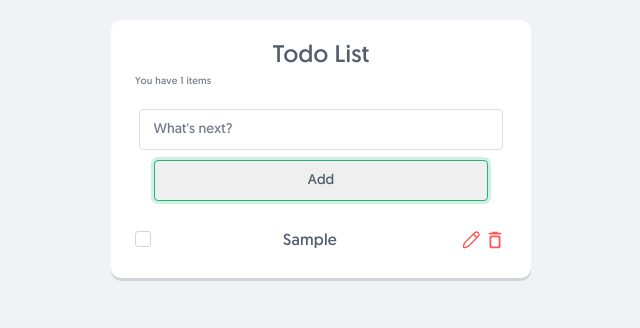
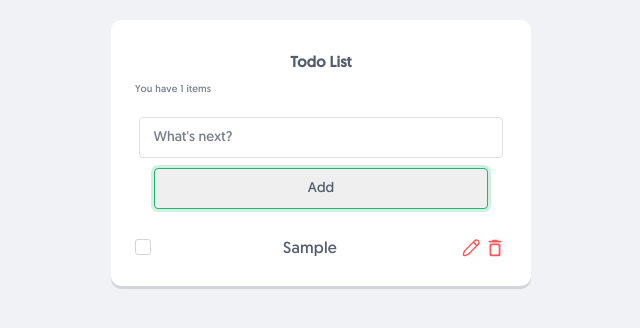
Before and after one commit to To-heeb/react-ready, a React (Vite) app: page / in a window 1280 px wide. Both pictures are taken after typing "Sample" into the empty fields and a click on the input "Add". Shown: the top 328 px of the page, without its empty margins (319-959 px from the left). Built offline with nearby package versions, Linux system fonts and the light colour scheme.

Commit message:
compartmentalize the codes into components

```diff
--- a/src/App.jsx
+++ b/src/App.jsx
@@ -1,125 +1,15 @@
-import { useState } from 'react'
 import './App.css'
-import Title from './components/Title';
-import { useDispatch, useSelector } from 'react-redux';
-import { addTodo, deleteTodo, updateTodo, clearTodos } from './slices/todoSlice';
-import { v4 as uuid } from 'uuid';
+import AddTodo from './components/AddTodo';
+import Header from './components/Header';
+import TodoList from './components/TodoList';
 
 function App() {
-  const [input, setInput] = useState("")
-  const [completed, setCompleted] = useState("none")
-
-
-  // state management
-  let todos = useSelector((state) => state.todo.todos);
-
-  const dispatch = useDispatch()
-
-  const handleSubmit = (e) => {
-    e.preventDefault();
-    if (input.length == 0) return false;
-
-    dispatch(addTodo({
-      id: uuid(),
-      label: input.trim(),
-      complete: false
-    }));
-
-    setInput('');
-  }
-
-  const handleCheck = (e, todo) => {
-    if (e.target.checked) {
-      dispatch(updateTodo({
-        id: todo.id,
-        label: todo.label,
-        complete: true,
-      }))
-    } else {
-      dispatch(updateTodo({
-        id: todo.id,
-        label: todo.label,
-        complete: false,
-      }))
-    }
-
-    const count = todos.filter(todo => todo.complete).length
-    console.log(count)
-    count == 0 ? setCompleted('none') : setCompleted('block');
-  }
-
-  const handleEdit = (todo) => {
-
-    let label = prompt('Update "' + todo.label + '" to')
-    console.log(label);
-    if (label !== null && label !== '') {
-      dispatch(updateTodo({
-        id: todo.id,
-        label: label.trim(),
-        complete: todo.complete,
-      }))
-    } else if (label === '') {
-      alert("Please enter a label")
-      return;
-    }
-
-  }
-
-  const handleDelete = (todo) => {
-    if (window.confirm(`Delete ${todo.label}?`)) {
-      dispatch(deleteTodo(todo))
-    }
-  }
-
-
-  const clearCompleteTodos = (event) => {
-    const count = todos.filter(todo => todo.complete).length
-    if (count === 0) return;
-    if (window.confirm(`Delete ${count} todos?`)) {
-      dispatch(clearTodos())
-    }
-    setCompleted('none')
-  }
-
 
   return (
     <div className='todos'>
-      <div className='todos-header'>
-        <Title >Todo List</Title>
-        <div>
-          <p>You have <span className="todos-count">{todos.length}</span> items</p>
-          <button type="button" className="todos-clear" style={{ display: completed }} onClick={(e) => clearCompleteTodos(e)}>Clear Completed</button>
-        </div>
-      </div>
-      <form className="todos-form" name="todos" onSubmit={(e) => handleSubmit(e)}>
-        <input
-          type="text"
-          placeholder="What's next?"
-          name="todo"
-          value={input}
-          onChange={(e) => setInput(e.target.value)}
-        />
-        <input type="submit" className='add' style={{ marginTop: "10px" }} value="Add" />
-      </form>
-      {/* checked={todo.complete ? ' checked' : ''} */}
-      <ul className="todos-list">
-        {todos && todos.length > 0 ?
-          (
-            todos.map((todo, index) =>
-              <li key={index} className={(todo.complete) ? 'todos-complete' : ''} >
-                <input
-                  type="checkbox"
-                  defaultChecked={todo.complete}
-                  onChange={(e) => handleCheck(e, todo)}
-                />
-                <span>{todo.label}</span>
-                <button type="button" className='edit' onClick={() => handleEdit(todo)}></button>
-                <button type="button" onClick={() => handleDelete(todo)}></button>
-              </li>
-            )
-          ) :
-          <li><span>No Todo Item</span></li>}
-      </ul>
+      <Header />
+      <AddTodo />
+      <TodoList />
     </div>
   )
 }
--- /dev/null
+++ b/src/components/AddTodo.jsx
@@ -0,0 +1,38 @@
+import React, { useState } from 'react'
+import { addTodo } from '../slices/todoSlice';
+import { v4 as uuid } from 'uuid';
+import { useDispatch } from 'react-redux';
+
+function AddTodo() {
+    const [input, setInput] = useState("");
+
+    const dispatch = useDispatch()
+
+    const handleSubmit = (e) => {
+        e.preventDefault();
+        if (input.length == 0) return false;
+
+        dispatch(addTodo({
+            id: uuid(),
+            label: input.trim(),
+            complete: false
+        }));
+
+        setInput('');
+    }
+
+    return (
+        <form className="todos-form" name="todos" onSubmit={(e) => handleSubmit(e)}>
+            <input
+                type="text"
+                placeholder="What's next?"
+                name="todo"
+                value={input}
+                onChange={(e) => setInput(e.target.value)}
+            />
+            <input type="submit" className='add' style={{ marginTop: "10px" }} value="Add" />
+        </form>
+    )
+}
+
+export default AddTodo
--- /dev/null
+++ b/src/components/Header.jsx
@@ -0,0 +1,32 @@
+import React, { useState } from 'react'
+import Title from './Title'
+import { useSelector } from 'react-redux';
+
+function Header({ children }) {
+    const [completed, setCompleted] = useState("none")
+
+    // state management
+    let todos = useSelector((state) => state.todo.todos);
+
+    const clearCompleteTodos = (event) => {
+        const count = todos.filter(todo => todo.complete).length
+        if (count === 0) return;
+        if (window.confirm(`Delete ${count} todos?`)) {
+            dispatch(clearTodos())
+        }
+        setCompleted('none')
+    }
+
+
+    return (
+        <div className='todos-header'>
+            <Title >Todo List</Title>
+            <div>
+                <p>You have <span className="todos-count">{todos.length}</span> items</p>
+                <button type="button" className="todos-clear" style={{ display: completed }} onClick={(e) => clearCompleteTodos(e)}>Clear Completed</button>
+            </div>
+        </div>
+    )
+}
+
+export default Header
--- a/src/components/Title.jsx
+++ b/src/components/Title.jsx
@@ -2,7 +2,7 @@ import React from 'react'
 
 function Title({ children }) {
     return (
-        <h3 className="todos-title">{children}</h3>
+        <h2>{children}</h2>
     )
 }
 
--- /dev/null
+++ b/src/components/Todo.jsx
@@ -0,0 +1,90 @@
+import React, { useState } from 'react'
+import { useSelector, useDispatch } from 'react-redux';
+import { deleteTodo, updateTodo } from '../slices/todoSlice';
+
+function Todo({ todo, index }) {
+    const [isEditing, setIsEditing] = useState(false)
+    const [completed, setCompleted] = useState(false)
+
+    const dispatch = useDispatch()
+    // state management
+    let todos = useSelector((state) => state.todo.todos);
+    let todoContent;
+
+    const handleCheck = (e, todo) => {
+        if (e.target.checked) {
+            dispatch(updateTodo({
+                id: todo.id,
+                label: todo.label,
+                complete: true,
+            }))
+        } else {
+            dispatch(updateTodo({
+                id: todo.id,
+                label: todo.label,
+                complete: false,
+            }))
+        }
+
+        const count = todos.filter(todo => todo.complete).length
+        console.log(count)
+        count == 0 ? setCompleted('none') : setCompleted('block');
+    }
+
+    const handleEdit = (todo) => {
+        if (todo.label == "") return;
+
+        setIsEditing(false);
+
+    }
+
+    const handleChange = (e) => {
+
+        dispatch(updateTodo({
+            id: todo.id,
+            label: e.target.value.trim(),
+            complete: todo.complete,
+        }))
+    }
+
+    const handleDelete = (todo) => {
+        if (window.confirm(`Delete ${todo.label}?`)) {
+            dispatch(deleteTodo(todo))
+        }
+    }
+
+    if (isEditing) {
+        todoContent = (
+            <>
+                <input
+                    type="checkbox"
+                    defaultChecked={false}
+                    onChange={(e) => handleCheck(e, todo)}
+                />
+                <span><input value={todo.label} onChange={(e) => { handleChange(e) }} /></span>
+                <button type="button" className='edit' onClick={() => handleEdit(todo)}></button>
+            </>
+        );
+    } else {
+        todoContent = (
+            <>
+                <input
+                    type="checkbox"
+                    defaultChecked={todo.complete}
+                    onChange={(e) => handleCheck(e, todo)}
+                />
+                <span>{todo.label}</span>
+                <button type="button" className='edit' onClick={() => setIsEditing(true)}></button>
+                <button type="button" onClick={() => handleDelete(todo)}></button>
+            </>
+        );
+    }
+    return (
+        <li key={index} className={(todo.complete) ? 'todos-complete' : ''} >
+            {todoContent}
+        </li>
+
+    )
+}
+
+export default Todo
--- /dev/null
+++ b/src/components/TodoList.jsx
@@ -0,0 +1,22 @@
+import React from 'react'
+import { useSelector } from 'react-redux';
+import Todo from './Todo';
+
+function TodoList() {
+    // state management
+    let todos = useSelector((state) => state.todo.todos);
+
+    return (
+        <ul className="todos-list">
+            {todos && todos.length > 0 ?
+                (
+                    todos.map((todo, index) =>
+                        <Todo key={index} todo={todo} />
+                    )
+                ) :
+                <li><span>No Todo Item</span></li>}
+        </ul>
+    )
+}
+
+export default TodoList
```
Also changed, not shown: src/components/List.jsx (deleted, +0 -9 lines), src/components/Button.jsx (deleted).
